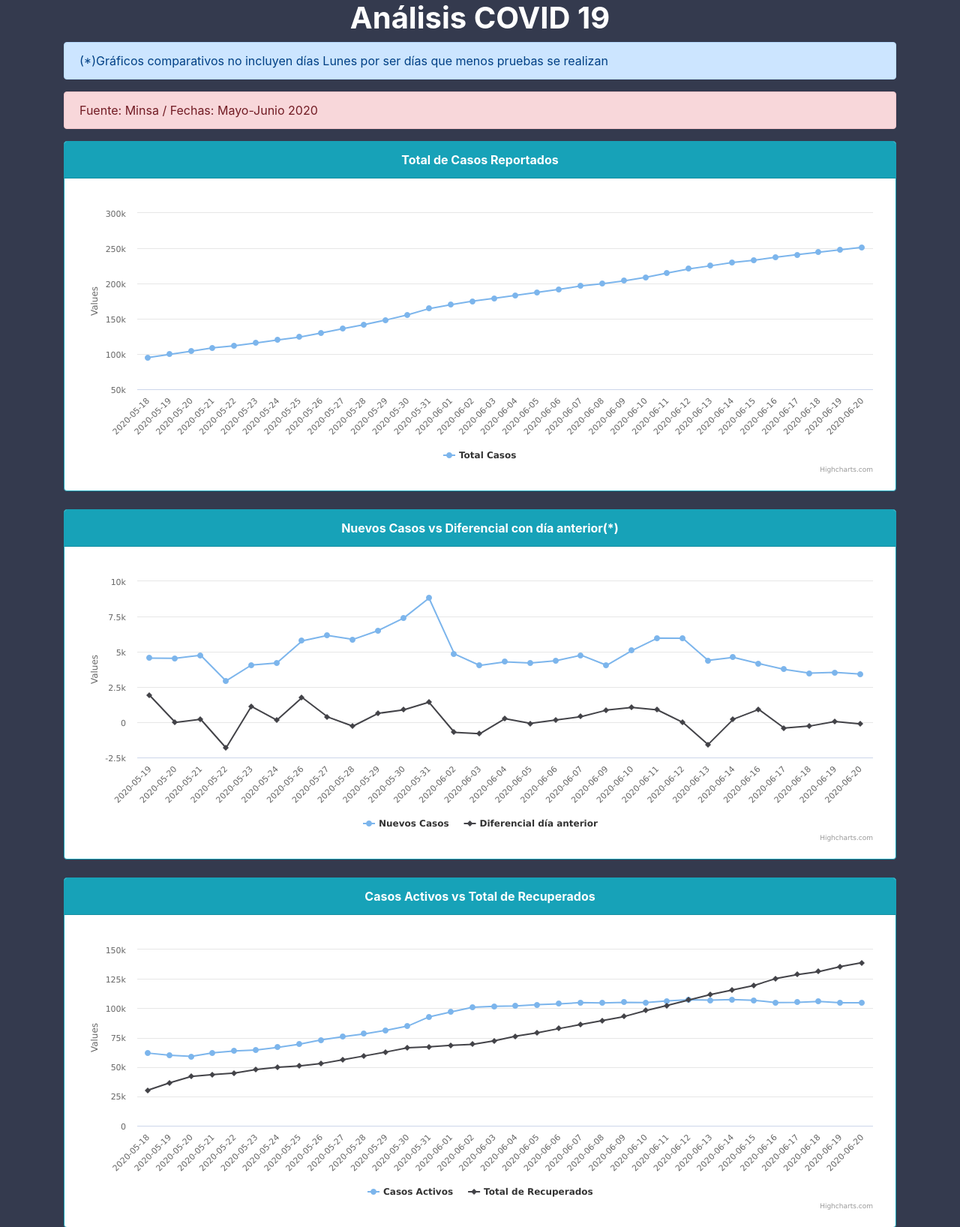
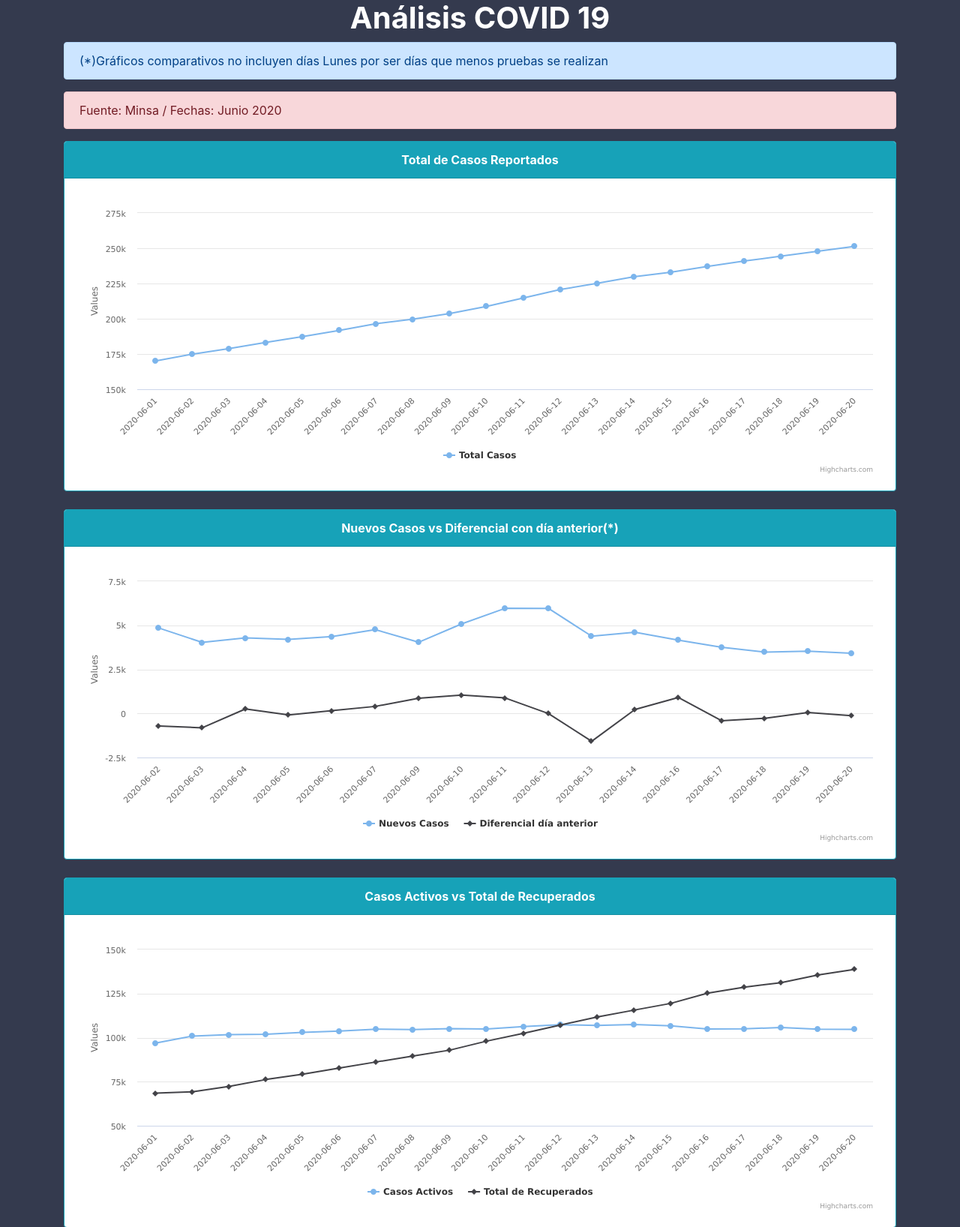
Before and after one commit to juan-salvador/data-analysis-covid, a PHP site: page / in a window 1280 px wide. Shown: the top 1636 px of the page at 75% size. Run offline with PHP 8.4, Linux system fonts and the light colour scheme; data that the repository does not hold is empty.

Commit message:
feat(data):Update data

```diff
--- a/app/data.php
+++ b/app/data.php
@@ -3,7 +3,7 @@ require_once('csv.php');
 class Data{
 
     private $data = [];
-    private $date_start = '2020-05-18';
+    private $date_start = '2020-06-01';
 
     function __construct(){
         $class = new CSV();
--- a/app/index.php
+++ b/app/index.php
@@ -110,7 +110,7 @@
             (*)Gráficos comparativos no incluyen días Lunes por ser días que menos pruebas se realizan
         </div>
         <div class="alert alert-danger" role="alert">
-            Fuente: Minsa / Fechas: Mayo-Junio 2020
+            Fuente: Minsa / Fechas: Junio 2020
         </div>
     <div class="row row-cols-1 row-cols-md-1">
         <div class="col mb-4">
```
